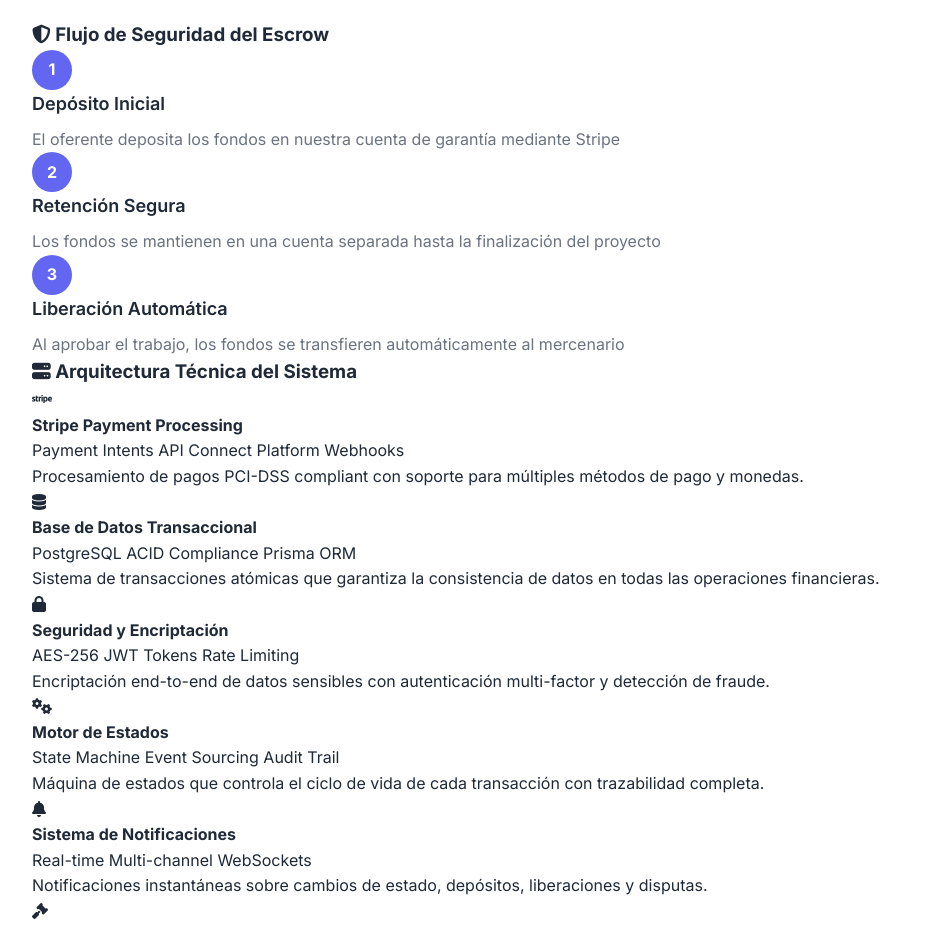
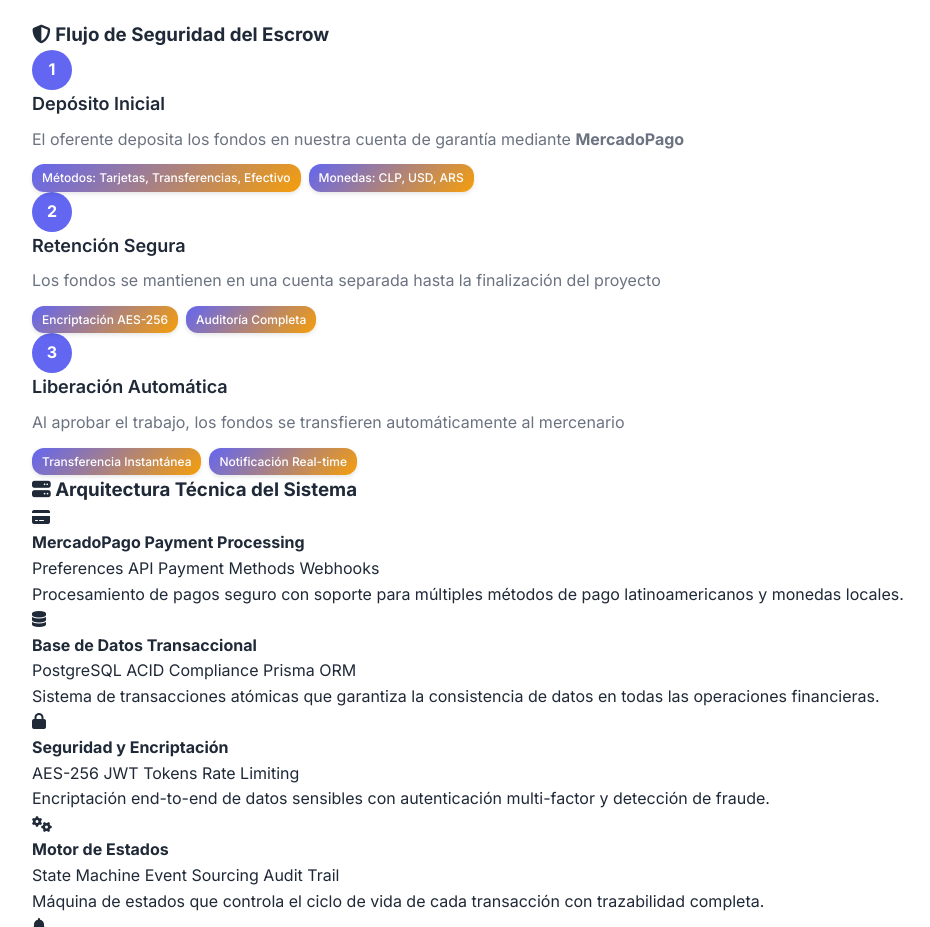
Before and after one commit to theChosen16/mercenary-website, a plain HTML site: page index.html in a window 1280 px wide. Shown: the part 3740-4667 px from the top of the page, without its empty margins (32-962 px from the left). Drawn offline with Linux system fonts and the light colour scheme.

Commit message:
feat: Migrate from Stripe to MercadoPago and improve escrow section format
- Replace all Stripe references with MercadoPago in web and documentation
- Update payment processing architecture section with MercadoPago details
- Enhance escrow flow with detailed payment method tags (CLP, USD, ARS)
- Add security and feature tags for each escrow step
- Update CSS with new detail-tag styling for improved UX
- Migrate environment variables from STRIPE_SECRET_KEY to MERCADOPAGO_ACCESS_TOKEN
- Update all technical documentation to reflect MercadoPago integration

```diff
--- a/index.html
+++ b/index.html
@@ -341,7 +341,11 @@
                             <div class="step-number">1</div>
                             <div class="step-content">
                                 <h4>Depósito Inicial</h4>
-                                <p>El oferente deposita los fondos en nuestra cuenta de garantía mediante Stripe</p>
+                                <p>El oferente deposita los fondos en nuestra cuenta de garantía mediante <strong>MercadoPago</strong></p>
+                                <div class="step-details">
+                                    <span class="detail-tag">Métodos: Tarjetas, Transferencias, Efectivo</span>
+                                    <span class="detail-tag">Monedas: CLP, USD, ARS</span>
+                                </div>
                             </div>
                         </div>
                         <div class="flow-step">
@@ -349,6 +353,10 @@
                             <div class="step-content">
                                 <h4>Retención Segura</h4>
                                 <p>Los fondos se mantienen en una cuenta separada hasta la finalización del proyecto</p>
+                                <div class="step-details">
+                                    <span class="detail-tag">Encriptación AES-256</span>
+                                    <span class="detail-tag">Auditoría Completa</span>
+                                </div>
                             </div>
                         </div>
                         <div class="flow-step">
@@ -356,6 +364,10 @@
                             <div class="step-content">
                                 <h4>Liberación Automática</h4>
                                 <p>Al aprobar el trabajo, los fondos se transfieren automáticamente al mercenario</p>
+                                <div class="step-details">
+                                    <span class="detail-tag">Transferencia Instantánea</span>
+                                    <span class="detail-tag">Notificación Real-time</span>
+                                </div>
                             </div>
                         </div>
                     </div>
@@ -367,15 +379,15 @@
                 <div class="architecture-grid">
                     <div class="arch-component">
                         <div class="component-icon">
-                            <i class="fab fa-stripe"></i>
+                            <i class="fas fa-credit-card"></i>
                         </div>
-                        <h4>Stripe Payment Processing</h4>
+                        <h4>MercadoPago Payment Processing</h4>
                         <div class="tech-details">
-                            <span class="tech-tag">Payment Intents API</span>
-                            <span class="tech-tag">Connect Platform</span>
+                            <span class="tech-tag">Preferences API</span>
+                            <span class="tech-tag">Payment Methods</span>
                             <span class="tech-tag">Webhooks</span>
                         </div>
-                        <p>Procesamiento de pagos PCI-DSS compliant con soporte para múltiples métodos de pago y monedas.</p>
+                        <p>Procesamiento de pagos seguro con soporte para múltiples métodos de pago latinoamericanos y monedas locales.</p>
                     </div>
 
                     <div class="arch-component">
--- a/styles/main.css
+++ b/styles/main.css
@@ -799,9 +799,62 @@ body {
     width: 60%;
 }
 
+.progress-bar-width-95 {
+    width: 95%;
+}
+
+.progress-bar-width-88 {
+    width: 88%;
+}
+
+.progress-bar-width-92 {
+    width: 92%;
+}
+
+.progress-bar-width-85 {
+    width: 85%;
+}
+
+.progress-bar-width-90 {
+    width: 90%;
+}
+
 /* Hidden form field for bot protection */
 .hidden {
     display: none;
+}
+
+.hidden-element {
+    position: absolute;
+    left: -9999px;
+    width: 1px;
+    height: 1px;
+    overflow: hidden;
+}
+
+/* Step details styling */
+.step-details {
+    margin-top: 12px;
+    display: flex;
+    flex-wrap: wrap;
+    gap: 8px;
+}
+
+.detail-tag {
+    background: linear-gradient(135deg, var(--primary-color), var(--secondary-color));
+    color: white;
+    padding: 4px 10px;
+    border-radius: 12px;
+    font-size: 0.75rem;
+    font-weight: 500;
+    white-space: nowrap;
+    box-shadow: 0 2px 4px rgba(0, 0, 0, 0.1);
+    transition: transform 0.2s ease;
+}
+
+.detail-tag:hover {
+    transform: translateY(-1px);
+    box-shadow: 0 4px 8px rgba(0, 0, 0, 0.15);
 }
 
 /* Responsive Design */
```
